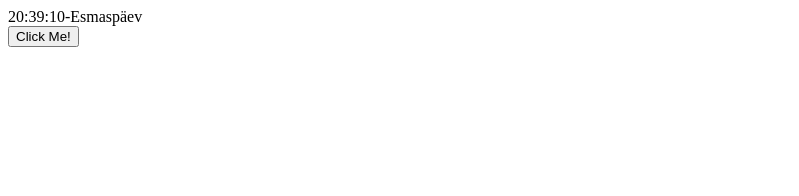
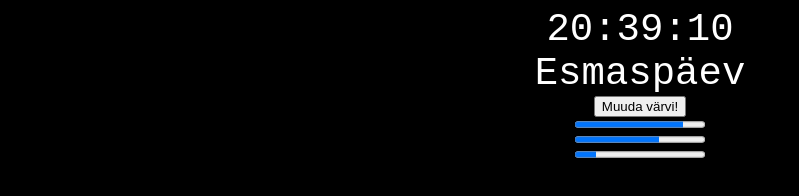
Before and after one commit to veebirakenduste-kasutajaliidesed-2016k/1.kodutoo-I-ruhm, a plain HTML site: page clock.html in a window 1280 px wide. Shown: the whole page, without its empty margins (0-799 px from the left). Drawn offline with Linux system fonts and the light colour scheme.

Commit message:
Clock progressbar

```diff
--- /dev/null
+++ b/clock.css
@@ -0,0 +1,19 @@
+body{
+  background-color: black;
+  text-align: center;
+  font-family: monospace;
+}
+#txt{
+  color: white;
+  font-size: 300%;
+
+}
+#weekday{
+  color: white;
+  font-size: 300%;
+}
+.progress{
+  width: 100%;
+
+  border: 2px solid white;
+}
--- a/clock.html
+++ b/clock.html
@@ -4,14 +4,22 @@
 <html lang="en">
 <head>
   <meta charset="UTF-8">
-  <title>Document</title>
+  <title>Clock</title>
   <script src="clock.js"></script>
+  <link rel="stylesheet" type="text/css" href="clock.css">
 </head>
 <body onload="startTime()">
   <div id="txt"></div>
+  <div id="weekday"></div>
   <button type="button"
   onclick = "randcolor()">
-  Click Me!</button>
+  Muuda värvi!</button><br>
+
+<div id="progress">
+  <progress id="hourbar" value="" max="24"></progress><br>
+  <progress id="minutebar" value="" max="60"></progress><br>
+  <progress id="secondbar" value="" max="60"></progress><br>
+</div>
 
 </body>
 </html>
--- a/clock.js
+++ b/clock.js
@@ -7,8 +7,17 @@ function startTime(){
   var d = today.getDay();
   m = checkTime(m);
   s = checkTime(s);
+
   document.getElementById('txt').innerHTML =
-  h + ":" + m + ":" + s + "-" + weekdays[d];
+  h + ":" + m + ":" + s;
+
+  document.getElementById('weekday').innerHTML=
+  weekdays[d];
+
+  document.getElementById('hourbar').value = h;
+  document.getElementById('minutebar').value = m;
+  document.getElementById('secondbar').value = s;
+
 
   var t = setTimeout(startTime, 1000);
 }
```
